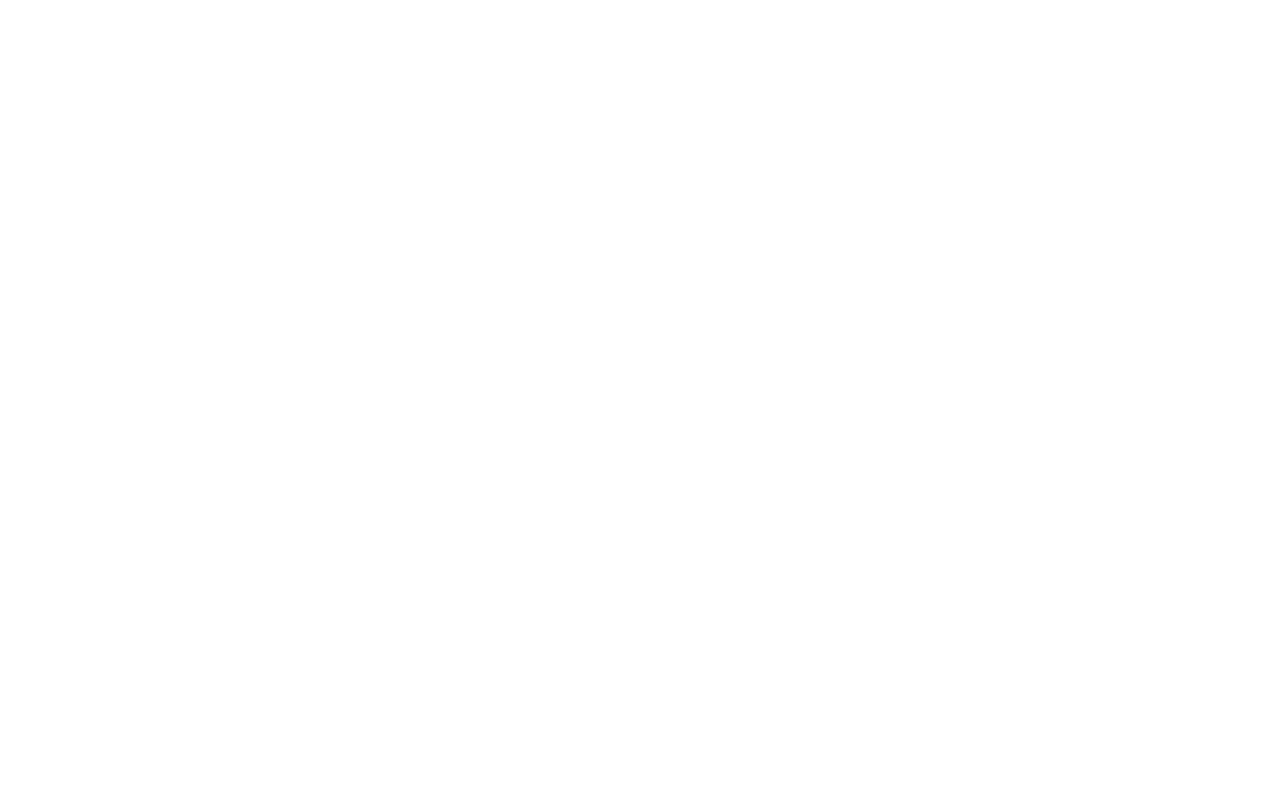
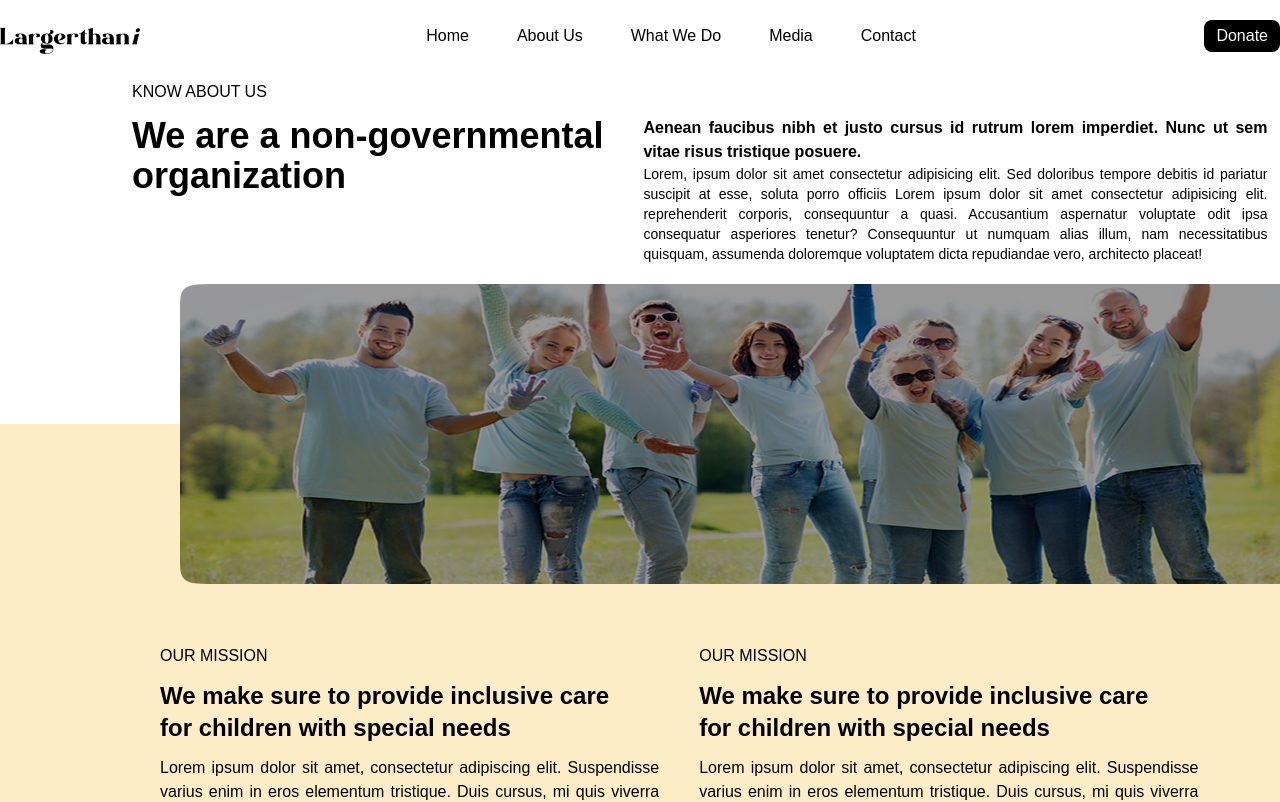
Before and after one commit to kartik11m/NGO, a React (Vite) app: page /about in a window 1280 px wide. Before the commit this address had no page. Shown: the top 802 px of the page. Built offline with nearby package versions, Linux system fonts and the light colour scheme; a web font is replaced by a local one.

Commit message:
about route was created

```diff
--- a/src/App.jsx
+++ b/src/App.jsx
@@ -1,6 +1,7 @@
 import React from 'react'
 import Navbar from './components/Navbar'
 import Home from './Home_Pages/Home';
+import About from './About_Pages/About';
 import { BrowserRouter as Router,Routes,Route } from "react-router-dom";
 import gsap from 'gsap';
 import { ScrollTrigger , SplitText } from 'gsap/all'
@@ -11,6 +12,7 @@ const App = () => {
     <Router>
       <Routes>
         <Route path="/" element={<Home/>}></Route>
+        <Route path='/about' element={<About/>}></Route>
       </Routes>
     </Router>
   )
```
